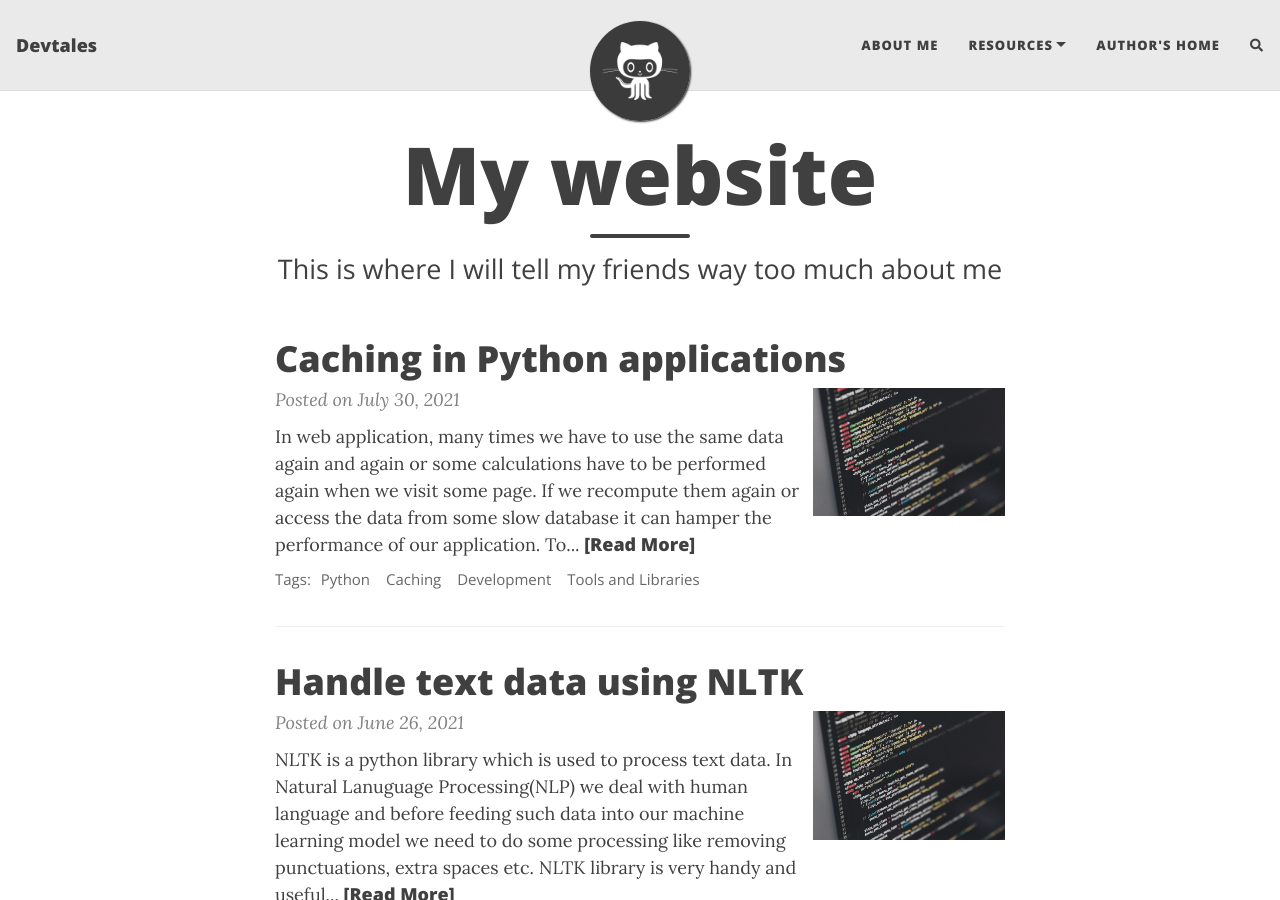
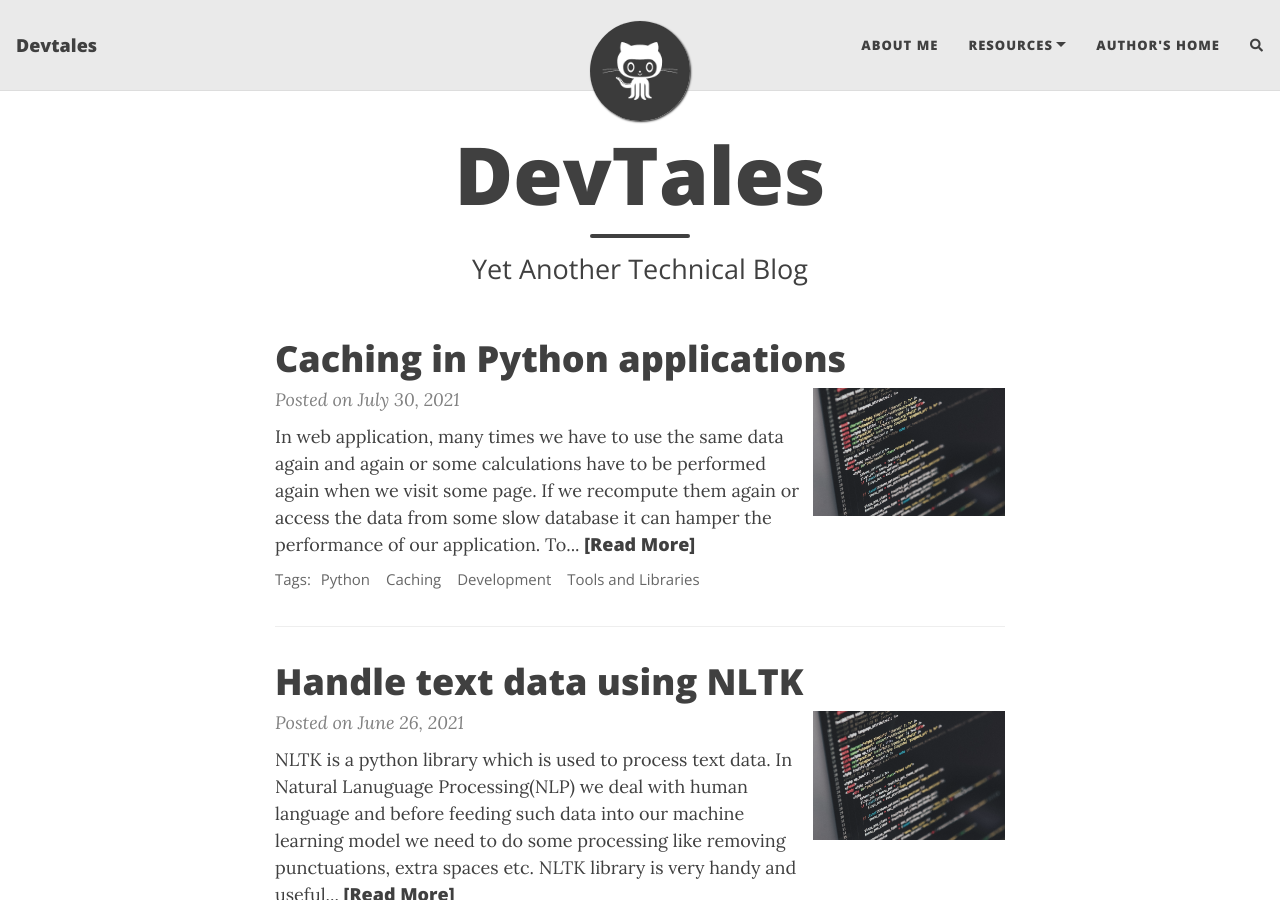
Before and after one commit to anu0012/devtales.github.io, a Jekyll site: the page built from index.html, in a window 1280 px wide and 900 px high. Built offline with Jekyll 4.4.1, drawn with Linux system fonts in a browser that asks for light colours; nearby versions of some CDN libraries; the list of posts is cut into pages by our own code; comment, search, counter and statistics services are not loaded.

Commit message:
changed homepage text

```diff
--- a/_config.yml
+++ b/_config.yml
@@ -96,7 +96,7 @@
 post_search: true
 
 # Add a button in the footer to edit the current page. Only works if your website is hosted on GitHub
-edit_page_button: true
+edit_page_button: false
 
 # The keywords to associate with your website, for SEO purposes
 keywords: "python, programming, code, coding, data science, machine learning, developer"
--- a/index.html
+++ b/index.html
@@ -1,5 +1,5 @@
 ---
 layout: home
-title: My website
-subtitle: This is where I will tell my friends way too much about me
+title: DevTales
+subtitle: Yet Another Technical Blog
 ---
```
